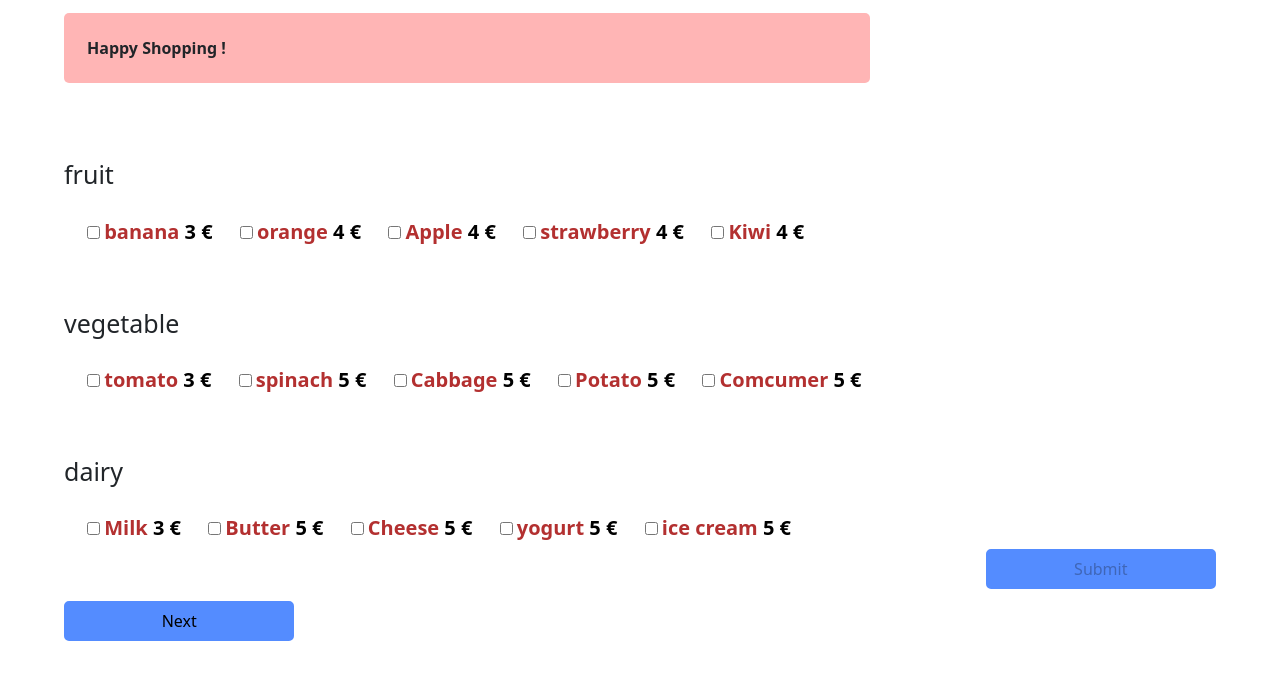
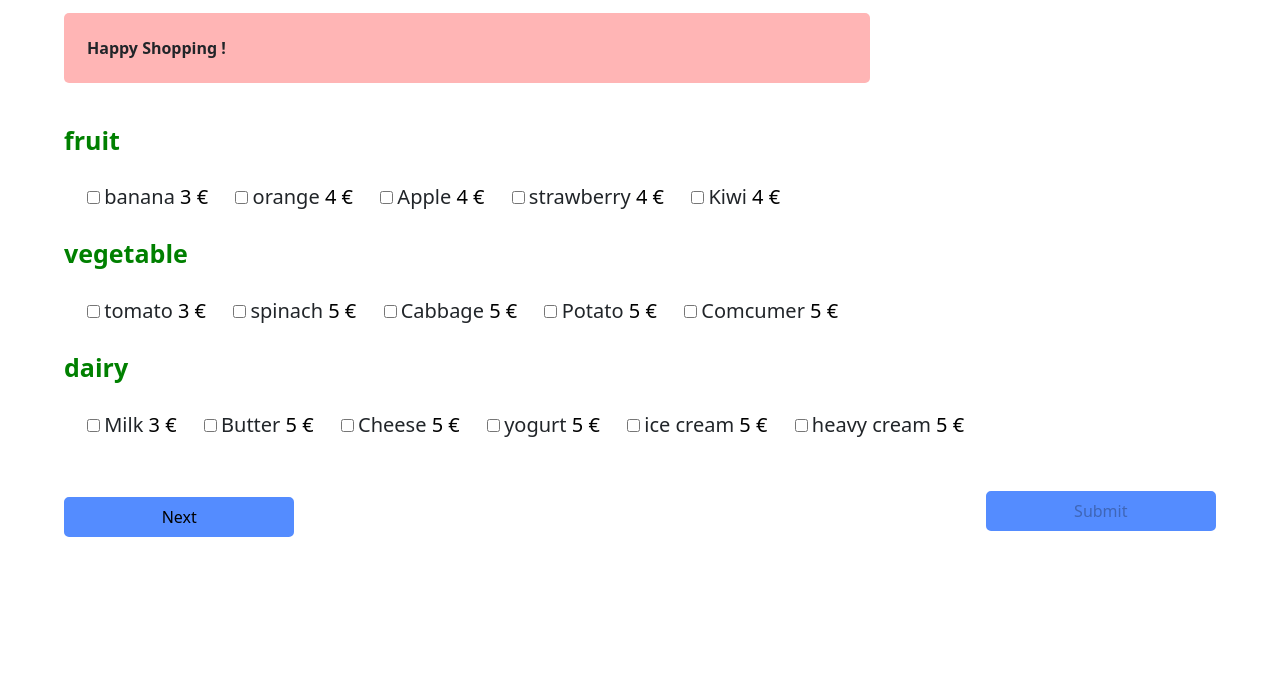
Before and after one commit to becodeorg/verou-3-order-form-Feruzteame, a PHP site: page / in a window 1280 px wide. Shown: the top 680 px of the page. Run offline with PHP 8.4, Linux system fonts and the light colour scheme.

Commit message:
clean code

```diff
--- a/index.php
+++ b/index.php
@@ -17,7 +17,6 @@ require_once 'products.php';
 <main>
 
     <p id="message"><?= $_GET['message'] ?? "Happy Shopping !" ?></p>
-
     <form method="get" action="main.php" id="products">
     <!--First form -->
         <fieldset id="step-1"">
@@ -29,7 +28,7 @@ require_once 'products.php';
                     echo "<div class='category'>$category</div>" ;
                     foreach ($items as $item) {
                         echo " <input type='checkbox' class='check_box' value=$item->name name=$item->name id=$item->name>
-                             <label for=$item->name >$item->name <span>$item->price $ero</span> </label> ";
+                             <label for=$item->name> $item->name <span>$item->price $ero</span> </label> ";
                     }
                 }
             }
--- a/products.php
+++ b/products.php
@@ -65,6 +65,10 @@ $products = [
         (object)[
             'name' => 'ice cream',
             'price' => 5
+        ],
+        (object)[
+            'name' => 'heavy cream',
+            'price' => 5
         ]
     ]
 ];
--- a/style.php
+++ b/style.php
@@ -6,9 +6,7 @@ $labelColor = "#B33030";
 $spanColor = "black";
 ?>
 
-
 body{
-   color: <?php echo $bkdColor; ?>;
    padding: 1% 5% 5% 5%;
 }
 
@@ -16,22 +14,17 @@ body{
   display: none;
   margin: 0 0 5% 10%;
 }
-
-main #location label{
-    margin: 0;
-}
 label{
-    color: <?php echo $labelColor; ?>;
-    font-weight: bold;
     font-size: 20px;
 }
-
 span{
     color: <?php echo $spanColor; ?>;
 }
 .category{
-    margin: 5% 0 2% 0;
+    margin: 2% 0 2% 0;
     font-size: 25px;
+    color: green;
+    font-weight: bold;
 }
 .check_box{
    margin-left: 2%;
@@ -45,7 +38,7 @@ span{
     border-radius: 5px;
 }
  #submit-btn{
-    margin: -10% 0 2% 0;
+    margin: -6% 0 2% 0;
     width: 20%;
     height: 40px;
     background-color: <?php echo $btColor; ?>;
@@ -58,29 +51,29 @@ span{
     width: 30%;
     height: 40px;
 }
-<!---->
+
 <!--#listOf_order{-->
 <!--    margin: 0% 0 -1% 5%;-->
-<!--text-align: right;-->
+<!--    text-align: right;-->
+<!--    color: #357C3C;-->
 <!--}-->
 
-#contact_form{
-  float: right;
-  margin: 0 40% -1% 5%;
-  text-align: left;
-}
-
 <!--#total_price{-->
-<!--margin: 5% 0 -1% 40%;-->
-<!--color: --><?php //echo $btColor; ?><!--;-->
-<!---->
+<!--    margin: 5% 0 -1% 40%;-->
+<!--    color: --><?php //echo $btColor; ?><!--;-->
 <!--}-->
 
 #message{
    background-color: #FFB5B5;
    width: 70%;
    padding: 2%;
-border-radius: 5px;
-font-weight: bold;
-
+   border-radius: 5px;
+   font-weight: bold;
 }
+<!--#success{-->
+<!--    background-color: #FFB5B5;-->
+<!--    width: 70%;-->
+<!--    padding: 2%;-->
+<!--    border-radius: 5px;-->
+<!--    font-weight: bold;-->
+<!--}-->
```
Also changed, not shown: main.php (+31 -35 lines).
